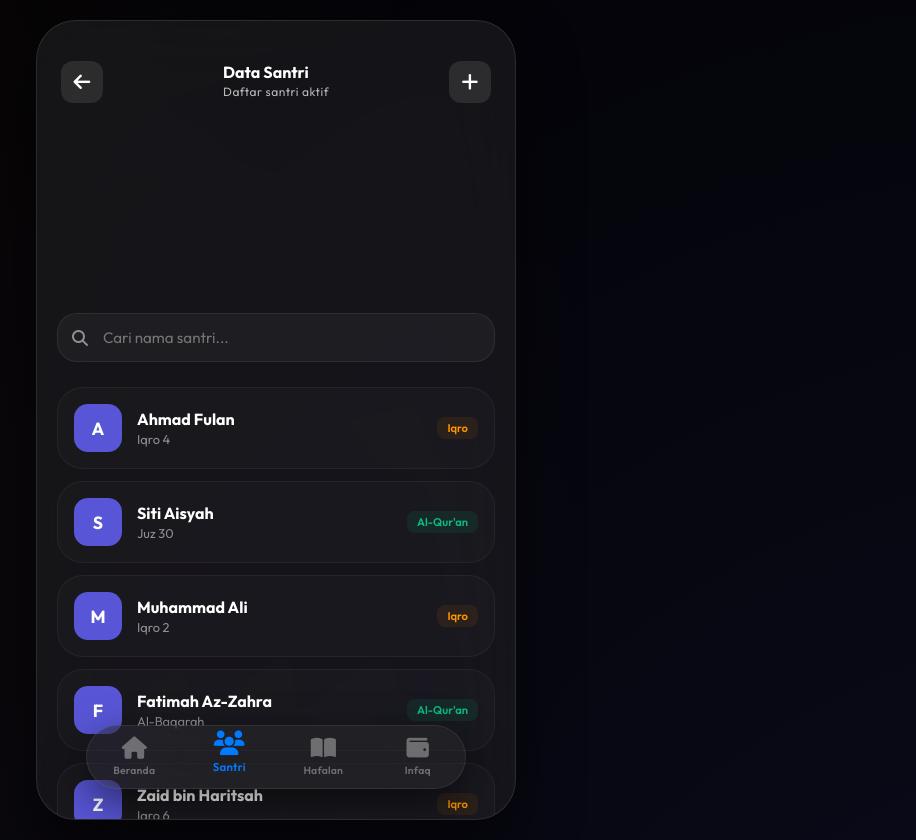
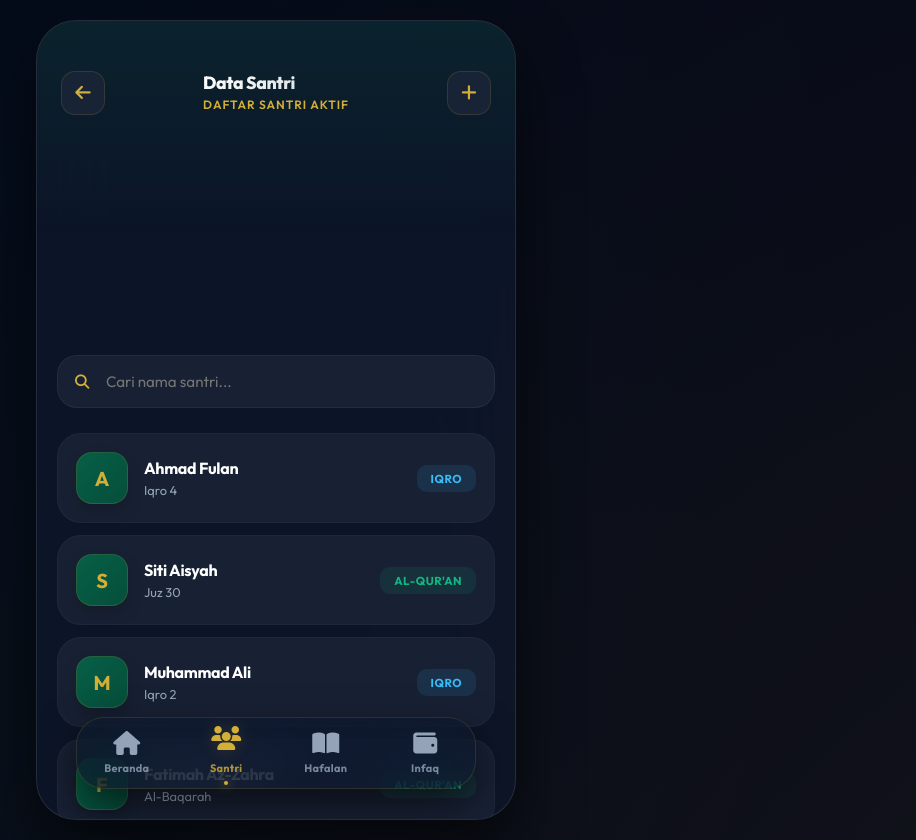
Before and after one commit to develzy/al-munawwaroh, a Next.js app: page /santri in a window 1280 px wide. Shown: the whole page, without its empty margins (364-1280 px from the left). Built offline with nearby package versions, Linux system fonts and the light colour scheme.

Commit message:
UI/UX Overhaul: Premium Emerald & Gold theme, page transitions, and enhanced functional pages

```diff
--- a/src/app/globals.css
+++ b/src/app/globals.css
@@ -1,29 +1,28 @@
 :root {
-    --primary: #007AFF;
-    /* iOS Blue */
-    --primary-light: #5856D6;
-    /* iOS Indigo */
-    --primary-dark: #000000;
-    --accent: #FF9500;
-    /* iOS Orange */
-    --accent-light: #FFCC00;
-    /* iOS Yellow */
+    --primary: #065f46;
+    /* Deep Emerald */
+    --primary-light: #10b981;
+    --primary-glow: rgba(16, 185, 129, 0.2);
+    --accent: #d4af37;
+    /* Antique Gold */
+    --accent-light: #f59e0b;
+    --accent-glow: rgba(212, 175, 55, 0.2);
 
-    --background: #000000;
-    --surface: rgba(28, 28, 30, 0.7);
-    /* iOS Surface */
-    --foreground: #ffffff;
-    --text-muted: #8E8E93;
-    /* iOS Gray */
+    --background: #020617;
+    /* Deep Slate Navy */
+    --surface: rgba(15, 23, 42, 0.85);
+    --surface-light: rgba(30, 41, 59, 0.7);
+    --foreground: #f8fafc;
+    --text-muted: #94a3b8;
 
     --glass-bg: rgba(255, 255, 255, 0.03);
-    --glass-border: rgba(255, 255, 255, 0.1);
-    --glass-highlight: rgba(255, 255, 255, 0.15);
+    --glass-border: rgba(212, 175, 55, 0.15);
+    --glass-highlight: rgba(212, 175, 55, 0.25);
 
     --font-outfit: 'Outfit', -apple-system, BlinkMacSystemFont, "Segoe UI", Roboto, Helvetica, Arial, sans-serif;
 
-    --radius-ios: 30px;
-    --shadow-ios: 0 20px 50px rgba(0, 0, 0, 0.4);
+    --radius-ios: 24px;
+    --shadow-premium: 0 20px 50px rgba(0, 0, 0, 0.5);
 }
 
 @keyframes meshGradient {
@@ -46,12 +45,12 @@
     left: -50%;
     width: 200%;
     height: 200%;
-    background: radial-gradient(circle at 10% 20%, rgba(0, 122, 255, 0.15) 0%, transparent 40%),
-        radial-gradient(circle at 90% 80%, rgba(88, 86, 214, 0.15) 0%, transparent 40%),
-        radial-gradient(circle at 50% 50%, rgba(255, 149, 0, 0.05) 0%, transparent 50%),
-        #000000;
+    background: radial-gradient(circle at 10% 20%, rgba(6, 95, 70, 0.2) 0%, transparent 40%),
+        radial-gradient(circle at 90% 80%, rgba(212, 175, 55, 0.1) 0%, transparent 40%),
+        radial-gradient(circle at 50% 50%, rgba(16, 185, 129, 0.05) 0%, transparent 50%),
+        #020617;
     background-size: 200% 200%;
-    animation: meshGradient 15s ease infinite;
+    animation: meshGradient 20s ease infinite;
     z-index: -1;
 }
 
@@ -79,6 +78,7 @@ h5,
 h6 {
     font-family: var(--font-outfit);
     font-weight: 700;
+    letter-spacing: -0.02em;
 }
 
 button {
@@ -86,6 +86,7 @@ button {
     border: none;
     font-family: inherit;
     background: none;
+    transition: all 0.3s ease;
 }
 
 input,
@@ -95,7 +96,7 @@ select {
 
 /* Custom Scrollbar */
 ::-webkit-scrollbar {
-    width: 6px;
+    width: 4px;
 }
 
 ::-webkit-scrollbar-track {
@@ -112,9 +113,74 @@ select {
 }
 
 .premium-gradient {
-    background: linear-gradient(135deg, var(--primary) 0%, var(--primary-dark) 100%);
+    background: linear-gradient(135deg, var(--primary) 0%, #064e3b 100%);
 }
 
 .gold-gradient {
-    background: linear-gradient(135deg, var(--accent) 0%, var(--accent-light) 100%);
+    background: linear-gradient(135deg, var(--accent) 0%, #b4941f 100%);
 }
+
+.text-gradient-gold {
+    background: linear-gradient(135deg, var(--accent) 0%, #fef3c7 100%);
+    -webkit-background-clip: text;
+    background-clip: text;
+    -webkit-text-fill-color: transparent;
+}
+
+/* Page Transitions */
+@keyframes pageIn {
+    from {
+        opacity: 0;
+        transform: translateY(10px);
+        filter: blur(5px);
+    }
+
+    to {
+        opacity: 1;
+        transform: translateY(0);
+        filter: blur(0);
+    }
+}
+
+.page-transition {
+    animation: pageIn 0.6s cubic-bezier(0.16, 1, 0.3, 1) forwards;
+    width: 100%;
+    display: flex;
+    flex-direction: column;
+}
+
+@keyframes cardIn {
+    from {
+        opacity: 0;
+        transform: scale(0.95) translateY(20px);
+    }
+
+    to {
+        opacity: 1;
+        transform: scale(1) translateY(0);
+    }
+}
+
+.stagger-1 {
+    animation: cardIn 0.5s ease forwards;
+    animation-delay: 0.1s;
+    opacity: 0;
+}
+
+.stagger-2 {
+    animation: cardIn 0.5s ease forwards;
+    animation-delay: 0.2s;
+    opacity: 0;
+}
+
+.stagger-3 {
+    animation: cardIn 0.5s ease forwards;
+    animation-delay: 0.3s;
+    opacity: 0;
+}
+
+.stagger-4 {
+    animation: cardIn 0.5s ease forwards;
+    animation-delay: 0.4s;
+    opacity: 0;
+}
--- a/src/app/page.module.css
+++ b/src/app/page.module.css
@@ -34,10 +34,10 @@
 
 /* Header */
 .header {
-    padding: 40px 24px 80px 24px;
-    background: transparent;
+    padding: 50px 24px 90px 24px;
+    background: linear-gradient(180deg, rgba(6, 95, 70, 0.2) 0%, transparent 100%);
     position: relative;
-    margin-bottom: 40px;
+    margin-bottom: 50px;
 }
 
 .headerContent {
@@ -47,148 +47,162 @@
     margin-bottom: 30px;
 }
 
-.backBtn {
-    width: 42px;
-    height: 42px;
-    border-radius: 12px;
-    background: rgba(255, 255, 255, 0.1);
+.logoArea {
+    display: flex;
+    align-items: center;
+    gap: 15px;
+}
+
+.logoWrapper {
+    width: 52px;
+    height: 52px;
+    background: rgba(255, 255, 255, 0.05);
+    backdrop-filter: blur(15px);
+    border-radius: 16px;
     display: flex;
     align-items: center;
     justify-content: center;
-    color: white;
-    text-decoration: none;
-    font-size: 1.2rem;
-}
-
-.logoArea {
-    display: flex;
-    align-items: center;
-    gap: 12px;
-}
-
-.logoWrapper {
-    width: 48px;
-    height: 48px;
-    background: rgba(255, 255, 255, 0.1);
-    backdrop-filter: blur(10px);
-    border-radius: 14px;
-    display: flex;
-    align-items: center;
-    justify-content: center;
-    padding: 8px;
-    border: 1px solid rgba(255, 255, 255, 0.2);
-    box-shadow: 0 10px 30px rgba(0, 0, 0, 0.2);
+    padding: 10px;
+    border: 1px solid var(--glass-border);
+    box-shadow: 0 10px 30px rgba(0, 0, 0, 0.3);
 }
 
 .logo {
     width: 100%;
     height: auto;
     object-fit: contain;
+    filter: drop-shadow(0 0 5px rgba(212, 175, 55, 0.3));
 }
 
 .logoText h1 {
-    font-size: 1rem;
-    font-weight: 700;
-    line-height: 1;
-    color: white;
+    font-size: 1.1rem;
+    font-weight: 800;
+    line-height: 1.1;
+    background: linear-gradient(135deg, #fff 0%, #d1d5db 100%);
+    -webkit-background-clip: text;
+    background-clip: text;
+    -webkit-text-fill-color: transparent;
 }
 
 .logoText span {
     font-size: 0.75rem;
-    color: rgba(255, 255, 255, 0.7);
-    letter-spacing: 0.5px;
+    color: var(--accent);
+    font-weight: 600;
+    letter-spacing: 1px;
+    text-transform: uppercase;
 }
 
 .userAvatar img {
-    width: 38px;
-    height: 38px;
+    width: 42px;
+    height: 42px;
     border-radius: 50%;
-    border: 1px solid rgba(255, 255, 255, 0.2);
+    border: 2px solid var(--accent);
     padding: 2px;
-    background: rgba(255, 255, 255, 0.05);
+    background: var(--surface-light);
+    box-shadow: 0 4px 15px rgba(0, 0, 0, 0.3);
 }
 
 /* Hero Card */
 .heroCard {
-    background: rgba(255, 255, 255, 0.05);
-    backdrop-filter: blur(20px);
-    border: 1px solid rgba(255, 255, 255, 0.1);
-    padding: 20px;
+    background: linear-gradient(135deg, rgba(15, 23, 42, 0.9) 0%, rgba(6, 95, 70, 0.3) 100%);
+    backdrop-filter: blur(25px);
+    border: 1px solid var(--glass-border);
+    padding: 24px;
     border-radius: 28px;
     position: absolute;
     left: 20px;
     right: 20px;
-    bottom: -30px;
-    box-shadow: 0 25px 50px -12px rgba(0, 0, 0, 0.5);
+    bottom: -35px;
+    box-shadow: 0 25px 60px -12px rgba(0, 0, 0, 0.6);
     z-index: 2;
 }
 
 .cardInfo p {
     font-size: 0.85rem;
-    color: rgba(255, 255, 255, 0.6);
+    color: var(--text-muted);
+    font-weight: 500;
+    margin-bottom: 4px;
 }
 
 .cardInfo h2 {
-    font-size: 1.8rem;
+    font-size: 2rem;
     margin: 5px 0;
-    color: white;
+    color: #fff;
+    display: flex;
+    align-items: baseline;
+    gap: 8px;
 }
 
-.cardInfo small {
-    font-size: 1rem;
-    font-weight: 400;
-    opacity: 0.7;
+.cardInfo h2 small {
+    font-size: 0.9rem;
+    font-weight: 500;
+    color: var(--accent);
+    text-transform: uppercase;
 }
 
 .progressContainer {
-    margin-top: 15px;
+    margin-top: 20px;
 }
 
 .progressBar {
-    height: 8px;
-    background: rgba(255, 255, 255, 0.1);
+    height: 10px;
+    background: rgba(255, 255, 255, 0.05);
     border-radius: 10px;
-    margin-bottom: 8px;
+    margin-bottom: 10px;
     overflow: hidden;
+    border: 1px solid rgba(255, 255, 255, 0.05);
 }
 
 .progressFill {
     height: 100%;
     background: linear-gradient(90deg, var(--accent) 0%, var(--accent-light) 100%);
     border-radius: 10px;
+    box-shadow: 0 0 15px var(--accent-glow);
 }
 
 .progressContainer span {
     font-size: 0.75rem;
-    color: rgba(255, 255, 255, 0.5);
+    color: var(--text-muted);
+    font-weight: 500;
 }
 
 /* Main */
 .main {
     flex: 1;
-    padding: 60px 20px 100px 20px;
+    padding: 70px 20px 120px 20px;
 }
 
 .section {
-    margin-bottom: 40px;
+    margin-bottom: 45px;
 }
 
 .sectionHeader {
     display: flex;
     justify-content: space-between;
     align-items: center;
-    margin-bottom: 20px;
+    margin-bottom: 22px;
 }
 
 .sectionHeader h3 {
-    font-size: 1.1rem;
+    font-size: 1.15rem;
     font-weight: 700;
-    color: white;
+    color: #fff;
+    display: flex;
+    align-items: center;
+    gap: 8px;
+}
+
+.sectionHeader h3::before {
+    content: '';
+    width: 4px;
+    height: 18px;
+    background: var(--accent);
+    border-radius: 2px;
 }
 
 .viewAll {
     font-size: 0.85rem;
-    color: var(--primary-light);
+    color: var(--accent);
     font-weight: 600;
 }
 
@@ -203,58 +217,77 @@
     display: flex;
     flex-direction: column;
     align-items: center;
-    gap: 10px;
-    transition: transform 0.2s;
+    gap: 12px;
+    text-decoration: none;
+    transition: all 0.3s ease;
 }
 
 .menuItem:active {
-    transform: scale(0.92);
+    transform: translateY(2px);
 }
 
 .menuItem span {
-    font-size: 0.7rem;
-    font-weight: 500;
+    font-size: 0.72rem;
+    font-weight: 600;
     color: var(--text-muted);
     text-align: center;
 }
 
 .iconBox {
-    width: 54px;
-    height: 54px;
-    border-radius: 16px;
+    width: 60px;
+    height: 60px;
+    border-radius: 18px;
     display: flex;
     align-items: center;
     justify-content: center;
-    font-size: 1.3rem;
-    background: rgba(255, 255, 255, 0.03);
-    border: 1px solid rgba(255, 255, 255, 0.08);
-    transition: all 0.4s cubic-bezier(0.4, 0, 0.2, 1);
-    box-shadow: 0 10px 20px rgba(0, 0, 0, 0.1);
+    font-size: 1.4rem;
+    background: var(--surface-light);
+    border: 1px solid rgba(255, 255, 255, 0.05);
+    transition: all 0.4s cubic-bezier(0.175, 0.885, 0.32, 1.275);
+    box-shadow: 0 8px 20px rgba(0, 0, 0, 0.2);
+    position: relative;
+    overflow: hidden;
 }
 
-.menuItem:active .iconBox {
-    transform: scale(0.9) translateY(2px);
-    background: rgba(255, 255, 255, 0.08);
+.iconBox::after {
+    content: '';
+    position: absolute;
+    top: 0;
+    left: 0;
+    right: 0;
+    bottom: 0;
+    background: linear-gradient(135deg, rgba(255, 255, 255, 0.1) 0%, transparent 100%);
+    opacity: 0;
+    transition: opacity 0.3s;
+}
+
+.menuItem:hover .iconBox {
+    transform: translateY(-5px);
+    border-color: var(--glass-border);
+}
+
+.menuItem:hover .iconBox::after {
+    opacity: 1;
 }
 
 .gold {
     color: var(--accent);
-    background: rgba(217, 119, 6, 0.05);
+    background: rgba(212, 175, 55, 0.08);
 }
 
 .green {
-    color: #10b981;
-    background: rgba(16, 185, 129, 0.05);
+    color: var(--primary-light);
+    background: rgba(16, 185, 129, 0.08);
 }
 
 .blue {
-    color: #3b82f6;
-    background: rgba(59, 130, 246, 0.05);
+    color: #38bdf8;
+    background: rgba(56, 189, 248, 0.08);
 }
 
 .purple {
-    color: #8b5cf6;
-    background: rgba(139, 92, 246, 0.05);
+    color: #a78bfa;
+    background: rgba(167, 139, 250, 0.08);
 }
 
 /* Activity List */
@@ -265,34 +298,37 @@
 }
 
 .activityItem {
-    background: rgba(255, 255, 255, 0.02);
-    border: 1px solid rgba(255, 255, 255, 0.05);
-    padding: 14px;
-    border-radius: 20px;
+    background: var(--surface-light);
+    border: 1px solid rgba(255, 255, 255, 0.03);
+    padding: 16px;
+    border-radius: 22px;
     display: flex;
     align-items: center;
-    gap: 12px;
-    transition: background 0.3s;
+    gap: 15px;
+    transition: all 0.3s ease;
 }
 
-.activityItem:active {
-    background: rgba(255, 255, 255, 0.05);
+.activityItem:hover {
+    background: rgba(30, 41, 59, 0.9);
+    border-color: var(--glass-border);
+    transform: translateX(5px);
 }
 
 .actIcon {
-    width: 38px;
-    height: 38px;
-    border-radius: 12px;
+    width: 44px;
+    height: 44px;
+    border-radius: 14px;
     background: rgba(16, 185, 129, 0.1);
-    color: #10b981;
+    color: var(--primary-light);
     display: flex;
     align-items: center;
     justify-content: center;
-    font-size: 1rem;
+    font-size: 1.1rem;
+    flex-shrink: 0;
 }
 
 .goldAct {
-    background: rgba(217, 119, 6, 0.1);
+    background: rgba(212, 175, 55, 0.1);
     color: var(--accent);
 }
 
@@ -301,20 +337,23 @@
 }
 
 .actDetails h4 {
-    font-size: 0.85rem;
-    color: white;
-    margin-bottom: 2px;
+    font-size: 0.9rem;
+    color: #fff;
+    margin-bottom: 4px;
+    font-weight: 600;
 }
 
 .actDetails p {
-    font-size: 0.75rem;
+    font-size: 0.78rem;
     color: var(--text-muted);
 }
 
 .actTime {
-    font-size: 0.75rem;
-    color: rgba(255, 255, 255, 0.3);
+    font-size: 0.72rem;
+    color: rgba(255, 255, 255, 0.2);
+    font-weight: 500;
 }
+
 
 /* Bottom Nav */
 .bottomNav {
@@ -356,6 +395,27 @@
     transform: translateY(-3px);
 }
 
+/* Back Button */
+.backBtn {
+    width: 44px;
+    height: 44px;
+    border-radius: 14px;
+    background: var(--surface-light);
+    display: flex;
+    align-items: center;
+    justify-content: center;
+    color: var(--accent);
+    text-decoration: none;
+    font-size: 1.1rem;
+    border: 1px solid var(--glass-border);
+    transition: all 0.3s ease;
+}
+
+.backBtn:active {
+    transform: scale(0.9);
+    background: rgba(212, 175, 55, 0.1);
+}
+
 /* Search Bar */
 .searchContainer {
     position: relative;
@@ -364,17 +424,18 @@
 
 .searchContainer i {
     position: absolute;
-    left: 15px;
+    left: 18px;
     top: 50%;
     transform: translateY(-50%);
-    color: var(--text-muted);
+    color: var(--accent);
+    font-size: 0.9rem;
 }
 
 .searchInput {
     width: 100%;
-    padding: 14px 14px 14px 45px;
-    background: rgba(255, 255, 255, 0.04);
-    border: 1px solid rgba(255, 255, 255, 0.08);
+    padding: 16px 16px 16px 48px;
+    background: var(--surface-light);
+    border: 1px solid rgba(255, 255, 255, 0.05);
     border-radius: 20px;
     color: white;
     font-size: 0.95rem;
@@ -383,9 +444,9 @@
 
 .searchInput:focus {
     outline: none;
-    background: rgba(255, 255, 255, 0.08);
-    border-color: rgba(0, 122, 255, 0.5);
-    box-shadow: 0 0 0 4px rgba(0, 122, 255, 0.1);
+    background: rgba(30, 41, 59, 0.9);
+    border-color: var(--accent);
+    box-shadow: 0 0 0 4px var(--accent-glow);
 }
 
 /* Student List */
@@ -396,34 +457,40 @@
 }
 
 .studentCard {
-    background: rgba(255, 255, 255, 0.02);
-    border: 1px solid rgba(255, 255, 255, 0.05);
-    padding: 16px;
-    border-radius: 26px;
-    /* Smooth continuous corners */
+    background: var(--surface-light);
+    border: 1px solid rgba(255, 255, 255, 0.03);
+    padding: 18px;
+    border-radius: 24px;
     display: flex;
     align-items: center;
-    gap: 15px;
+    gap: 16px;
     transition: all 0.3s ease;
     text-decoration: none;
 }
 
+.studentCard:hover {
+    border-color: var(--glass-border);
+    background: rgba(30, 41, 59, 0.9);
+    transform: translateX(5px);
+}
+
 .studentCard:active {
-    transform: scale(0.96) translateY(2px);
-    background: rgba(255, 255, 255, 0.05);
+    transform: scale(0.98);
 }
 
 .studentAvatar {
-    width: 48px;
-    height: 48px;
-    border-radius: 14px;
-    background: var(--primary-light);
+    width: 52px;
+    height: 52px;
+    border-radius: 16px;
+    background: linear-gradient(135deg, var(--primary) 0%, #064e3b 100%);
     display: flex;
     align-items: center;
     justify-content: center;
     font-weight: 700;
-    color: white;
-    font-size: 1.1rem;
+    color: var(--accent);
+    font-size: 1.25rem;
+    border: 1px solid var(--glass-border);
+    box-shadow: 0 8px 15px rgba(0, 0, 0, 0.2);
 }
 
 .studentInfo {
@@ -432,8 +499,8 @@
 
 .studentInfo h4 {
     font-size: 1rem;
-    color: white;
-    margin-bottom: 2px;
+    color: #fff;
+    margin-bottom: 4px;
 }
 
 .studentInfo p {
@@ -442,42 +509,46 @@
 }
 
 .badge {
-    padding: 4px 10px;
-    border-radius: 8px;
-    font-size: 0.7rem;
-    font-weight: 600;
+    padding: 6px 14px;
+    border-radius: 10px;
+    font-size: 0.72rem;
+    font-weight: 700;
+    text-transform: uppercase;
+    letter-spacing: 0.5px;
 }
 
 .iqro {
-    background: rgba(217, 119, 6, 0.1);
-    color: var(--accent);
+    background: rgba(56, 189, 248, 0.1);
+    color: #38bdf8;
 }
 
 .alquran {
     background: rgba(16, 185, 129, 0.1);
-    color: #10b981;
+    color: var(--primary-light);
 }
+
 
 /* Forms */
 .formGroup {
-    margin-bottom: 20px;
+    margin-bottom: 25px;
 }
 
 .label {
     display: block;
-    font-size: 0.85rem;
-    font-weight: 500;
-    color: var(--text-muted);
-    margin-bottom: 8px;
+    font-size: 0.88rem;
+    font-weight: 600;
+    color: var(--accent);
+    margin-bottom: 10px;
     margin-left: 4px;
+    letter-spacing: 0.5px;
 }
 
 .input,
 .select {
     width: 100%;
-    padding: 16px 18px;
-    background: rgba(255, 255, 255, 0.03);
-    border: 1px solid rgba(255, 255, 255, 0.08);
+    padding: 18px 20px;
+    background: var(--surface-light);
+    border: 1px solid rgba(255, 255, 255, 0.05);
     border-radius: 18px;
     color: white;
     font-size: 1rem;
@@ -487,27 +558,32 @@
 .input:focus,
 .select:focus {
     outline: none;
-    background: rgba(255, 255, 255, 0.08);
-    border-color: var(--primary);
-    box-shadow: 0 0 0 4px rgba(0, 122, 255, 0.1);
+    background: rgba(30, 41, 59, 0.9);
+    border-color: var(--accent);
+    box-shadow: 0 0 0 4px var(--accent-glow);
 }
 
 .submitBtn {
     width: 100%;
-    padding: 16px;
-    background: linear-gradient(135deg, var(--accent) 0%, var(--accent-light) 100%);
-    color: white;
-    border-radius: 16px;
-    font-weight: 700;
+    padding: 18px;
+    background: linear-gradient(135deg, var(--accent) 0%, #b4941f 100%);
+    color: #020617;
+    /* Dark text on gold button for better contrast */
+    border-radius: 18px;
+    font-weight: 800;
     font-size: 1rem;
-    margin-top: 20px;
-    box-shadow: 0 10px 20px rgba(217, 119, 6, 0.2);
-    transition: transform 0.2s;
+    margin-top: 10px;
+    box-shadow: 0 10px 30px var(--accent-glow);
+    transition: all 0.3s ease;
+    text-transform: uppercase;
+    letter-spacing: 1px;
 }
 
 .submitBtn:active {
-    transform: scale(0.97);
+    transform: scale(0.96);
+    box-shadow: 0 5px 15px var(--accent-glow);
 }
+
 
 /* Responsive */
 @media (min-width: 481px) {
--- a/src/app/santri/page.tsx
+++ b/src/app/santri/page.tsx
@@ -50,8 +50,12 @@ export default function SantriPage() {
                     </div>
 
                     <div className={styles.studentList}>
-                        {filteredSantri.map((santri) => (
-                            <Link href={`/santri/${santri.id}`} key={santri.id} className={styles.studentCard}>
+                        {filteredSantri.map((santri, index) => (
+                            <Link
+                                href={`/santri/${santri.id}`}
+                                key={santri.id}
+                                className={`${styles.studentCard} stagger-${(index % 4) + 1}`}
+                            >
                                 <div className={styles.studentAvatar}>
                                     {santri.name.charAt(0)}
                                 </div>
@@ -65,6 +69,7 @@ export default function SantriPage() {
                             </Link>
                         ))}
 
+
                         {filteredSantri.length === 0 && (
                             <p style={{ color: 'var(--text-muted)', textAlign: 'center', marginTop: '20px' }}>
                                 Santri tidak ditemukan.
--- /dev/null
+++ b/src/app/template.tsx
@@ -0,0 +1,9 @@
+"use client";
+
+export default function Template({ children }: { children: React.ReactNode }) {
+    return (
+        <div className="page-transition">
+            {children}
+        </div>
+    );
+}
--- a/src/components/BottomNav.module.css
+++ b/src/components/BottomNav.module.css
@@ -1,19 +1,19 @@
 .bottomNav {
     position: fixed;
-    bottom: 24px;
-    left: 20px;
-    right: 20px;
-    max-width: 380px;
+    bottom: 30px;
+    left: 24px;
+    right: 24px;
+    max-width: 400px;
     margin: 0 auto;
-    height: 64px;
-    background: rgba(44, 44, 46, 0.4);
-    backdrop-filter: blur(40px) saturate(180%);
-    border: 1px solid rgba(255, 255, 255, 0.08);
-    border-radius: 32px;
+    height: 72px;
+    background: rgba(15, 23, 42, 0.7);
+    backdrop-filter: blur(30px) saturate(180%);
+    border: 1px solid var(--glass-border);
+    border-radius: 28px;
     display: flex;
     justify-content: space-around;
     align-items: center;
-    box-shadow: 0 15px 40px rgba(0, 0, 0, 0.5);
+    box-shadow: 0 15px 40px rgba(0, 0, 0, 0.6);
     z-index: 100;
 }
 
@@ -21,27 +21,44 @@
     display: flex;
     flex-direction: column;
     align-items: center;
-    gap: 4px;
-    color: rgba(255, 255, 255, 0.35);
+    gap: 6px;
+    color: var(--text-muted);
     transition: all 0.4s cubic-bezier(0.175, 0.885, 0.32, 1.275);
     text-decoration: none;
     flex: 1;
+    position: relative;
 }
 
 .navItem i {
-    font-size: 1.4rem;
+    font-size: 1.5rem;
+    transition: transform 0.3s cubic-bezier(0.175, 0.885, 0.32, 1.275);
 }
 
 .navItem span {
-    font-size: 0.65rem;
-    font-weight: 600;
-    letter-spacing: 0.2px;
+    font-size: 0.68rem;
+    font-weight: 700;
+    letter-spacing: 0.3px;
+    opacity: 0.8;
 }
 
 .navItem.active {
-    color: var(--primary);
-    /* iOS Blue */
-    transform: translateY(-4px) scale(1.1);
+    color: var(--accent);
+}
+
+.navItem.active i {
+    transform: translateY(-5px);
+    filter: drop-shadow(0 0 8px var(--accent-glow));
+}
+
+.navItem.active::after {
+    content: '';
+    position: absolute;
+    bottom: -10px;
+    width: 4px;
+    height: 4px;
+    background: var(--accent);
+    border-radius: 50%;
+    box-shadow: 0 0 10px var(--accent);
 }
 
 @media (min-width: 481px) {
```
Also changed, not shown: src/app/hafalan/page.tsx (+44 -7 lines), src/app/page.tsx (+23 -19 lines).
